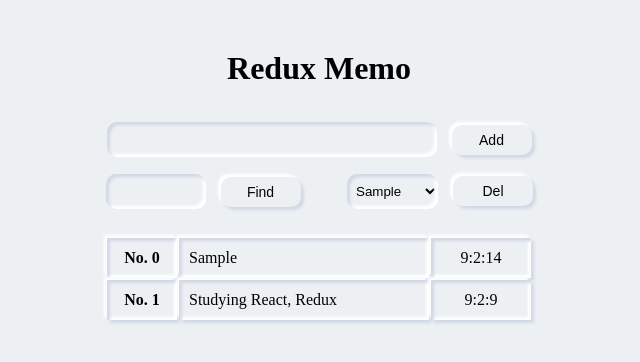
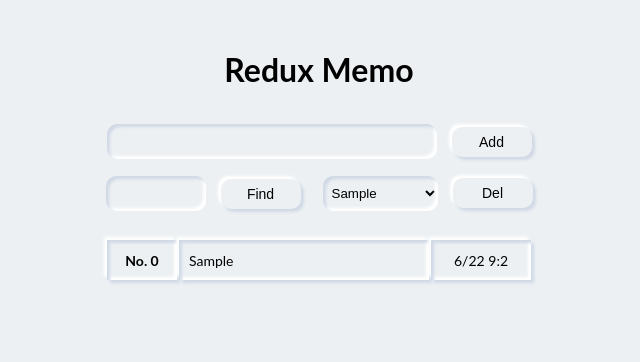
Before and after one commit to git-tune/redux-memo, a React (Create React App) app: page / in a window 1280 px wide. Both pictures are taken after typing "Sample" into the empty fields and a click on the input "Add". Shown: the top 362 px of the page, without its empty margins (321-961 px from the left). Built offline with nearby package versions, Linux system fonts and the light colour scheme.

Commit message:
change AddForm (unshift => push)

```diff
--- a/package.json
+++ b/package.json
@@ -16,6 +16,7 @@
     "react-redux": "^7.2.0",
     "react-scripts": "3.4.1",
     "redux": "^4.0.5",
+    "redux-persist": "^6.0.0",
     "styled-components": "^5.1.1"
   },
   "scripts": {
--- a/src/App.js
+++ b/src/App.js
@@ -2,6 +2,7 @@
 import styled from 'styled-components';
 import { GlobalStyle } from './styles';
 import MemoApp from './components/templates/Memo';
+import { connect } from 'react-redux';
 
 const Container = styled.div``;
 
@@ -20,4 +21,51 @@
   }
 }
 
+App = connect()(App);
+
+// messege component
+
+class Message extends Component {
+  render() {
+    return (
+      <p>
+        {this.props.message}: {this.props.counter}
+      </p>
+    );
+  }
+}
+
+// store connect
+
+Message = connect((state) => state)(Message);
+
+// button component
+
+class Button extends Component {
+  constructor(props) {
+    super(props);
+    this.doAction = this.doAction.bind(this);
+  }
+
+  // click => dispatch
+
+  doAction(e) {
+    if (e.shiftkey) {
+      this.props.dispatch({ type: 'DECREMENT' });
+    } else if (e.ctrlKey) {
+      this.props.dispatch({ type: 'RESET' });
+    } else {
+      this.props.dispatch({ type: 'INCREMENT ' });
+    }
+  }
+
+  render() {
+    return <button onClick={this.doAction}>click</button>;
+  }
+}
+
+// store connect
+
+Button = connect()(Button);
+
 export default App;
--- a/src/components/molecules/AddForm.js
+++ b/src/components/molecules/AddForm.js
@@ -12,10 +12,10 @@
   width: 330px;
   height: 35px;
   font-size: 16px;
-  padding: 3px;
+  padding: 10px 15px;
   margin: 5px 0;
   box-shadow: ${shadow.concave};
-  transition: 1s;
+  transition: 0.5s;
   &:focus {
     box-shadow: ${shadow.focus_concave};
   }
--- a/src/components/molecules/DelForm.js
+++ b/src/components/molecules/DelForm.js
@@ -10,6 +10,7 @@
 
 const Select = styled.select`
   position: relative;
+  width: 115px;
   outline: none;
   border: none;
   height: 35px;
@@ -24,7 +25,7 @@
   font-size: 14px;
   padding: 2px 10px;
   margin-left: 15px;
-  margin-right: 10px;
+  margin-right: 35px;
   box-shadow: ${shadow.conve};
   &:active {
     box-shadow: ${shadow.concave};
@@ -61,7 +62,7 @@
     let n = 0;
     let items = this.props.data.map((value) => (
       <option key={n} value={n++}>
-        {value.message.substring(0, 10)}
+        {value.message}
       </option>
     ));
 
--- a/src/components/molecules/FindForm.js
+++ b/src/components/molecules/FindForm.js
@@ -10,11 +10,11 @@
   width: 100px;
   height: 35px;
   font-size: 16px;
-  padding: 3px;
+  padding: 10px 15px;
   margin: 5px 0;
   margin-left: 20px;
   box-shadow: ${shadow.concave};
-  transition: 1s;
+  transition: 0.5s;
   &:focus {
     box-shadow: ${shadow.focus_concave};
 `;
--- a/src/components/molecules/Item.js
+++ b/src/components/molecules/Item.js
@@ -6,6 +6,7 @@
 const Tr = styled.tr`
   height: 40px;
   color: ${colors.black};
+  font-size: 14px;
 `;
 
 const Th = styled.th`
@@ -16,8 +17,9 @@
 const Td = styled.td`
   min-width: 250px;
   max-width: auto;
+  white-space: nowrap;
   text-align: left;
-  padding-left: 10px;
+  padding: 0 10px;
   box-shadow: ${shadow.concave}, ${shadow.conve};
 `;
 
@@ -28,14 +30,11 @@
 
 class Item extends Component {
   render() {
-    let d = this.props.value.created;
-    let f = d.getHours() + ':' + d.getMinutes() + ':' + d.getSeconds();
-
     return (
       <Tr>
         <Th>No. {this.props.index}</Th>
         <Td>{this.props.value.message}</Td>
-        <Time>{f}</Time>
+        <Time>{this.props.value.created}</Time>
       </Tr>
     );
   }
--- a/src/index.js
+++ b/src/index.js
@@ -1,12 +1,38 @@
 import React from 'react';
 import ReactDOM from 'react-dom';
+import { createStore } from 'redux';
 import { Provider } from 'react-redux';
+import { persistStore, persistReducer } from 'redux-persist';
+import storage from 'redux-persist/lib/storage';
+import { PersistGate } from 'redux-persist/integration/react';
+import MemoStore, { memoReducer } from './store/Store';
 import App from './App';
-import MemoStore from './store/Store';
+
+// Redux Persist Setting
+
+const persistConfig = {
+  key: 'memo',
+  storage,
+};
+
+// persist reducer
+
+const persistedReducer = persistReducer(persistConfig, memoReducer);
+
+// store persister
+
+let store = createStore(persistedReducer);
+let pstore = persistStore(store);
+
+// rendering
 
 ReactDOM.render(
-  <Provider store={MemoStore}>
-    <App />
+  <Provider store={store}>
+    <PersistGate loading={<p>loading...</p>} persistor={pstore}>
+      <App />
+    </PersistGate>
   </Provider>,
   document.getElementById('root')
 );
+
+export default pstore;
--- a/src/store/Store.js
+++ b/src/store/Store.js
@@ -1,7 +1,7 @@
 import { createStore } from 'redux';
 
 const initData = {
-  data: [{ message: 'Studying React, Redux', created: new Date() }],
+  data: [],
   message: 'please type message:',
   mode: 'default',
   fdata: [],
@@ -25,13 +25,24 @@
 // Reduce Action
 
 const addReduce = (state, action) => {
+  let d = new Date();
+  let f =
+    d.getMonth() +
+    1 +
+    '/' +
+    d.getDate() +
+    ' ' +
+    d.getHours() +
+    ':' +
+    d.getMinutes();
+
   let data = {
     message: action.message,
-    created: new Date(),
+    created: f,
   };
 
   let newdata = state.data.slice();
-  newdata.unshift(data);
+  newdata.push(data);
 
   return {
     data: newdata,
--- a/src/styles/index.js
+++ b/src/styles/index.js
@@ -16,6 +16,9 @@
 };
 
 export const GlobalStyle = createGlobalStyle`
+    html {
+      font-family: 'Lato', 'Lucida Grande', 'Lucida Sans Unicode', Tahoma, Sans-Serif;
+    }
     *, *:before, *:after {
        box-sizing: border-box;
        padding: 0;
--- a/src/styles/variable.js
+++ b/src/styles/variable.js
@@ -7,7 +7,6 @@
 
 export const shadow = {
   conve: '3px 3px 3px #d1d9e6, -3px -3px 3px #ffffff',
-
+  focus_concave: 'inset 5px 5px 5px #d1d9e6, inset -5px -5px 5px #ffffff',
   concave: 'inset 3px 3px 3px #d1d9e6, inset -3px -3px 3px #ffffff',
-  focus_concave: 'inset 5px 5px 5px #d1d9e6, inset -5px -5px 5px #ffffff',
 };
```
Also changed, not shown: 1 other file (tests, documents, lock files or other folders).
